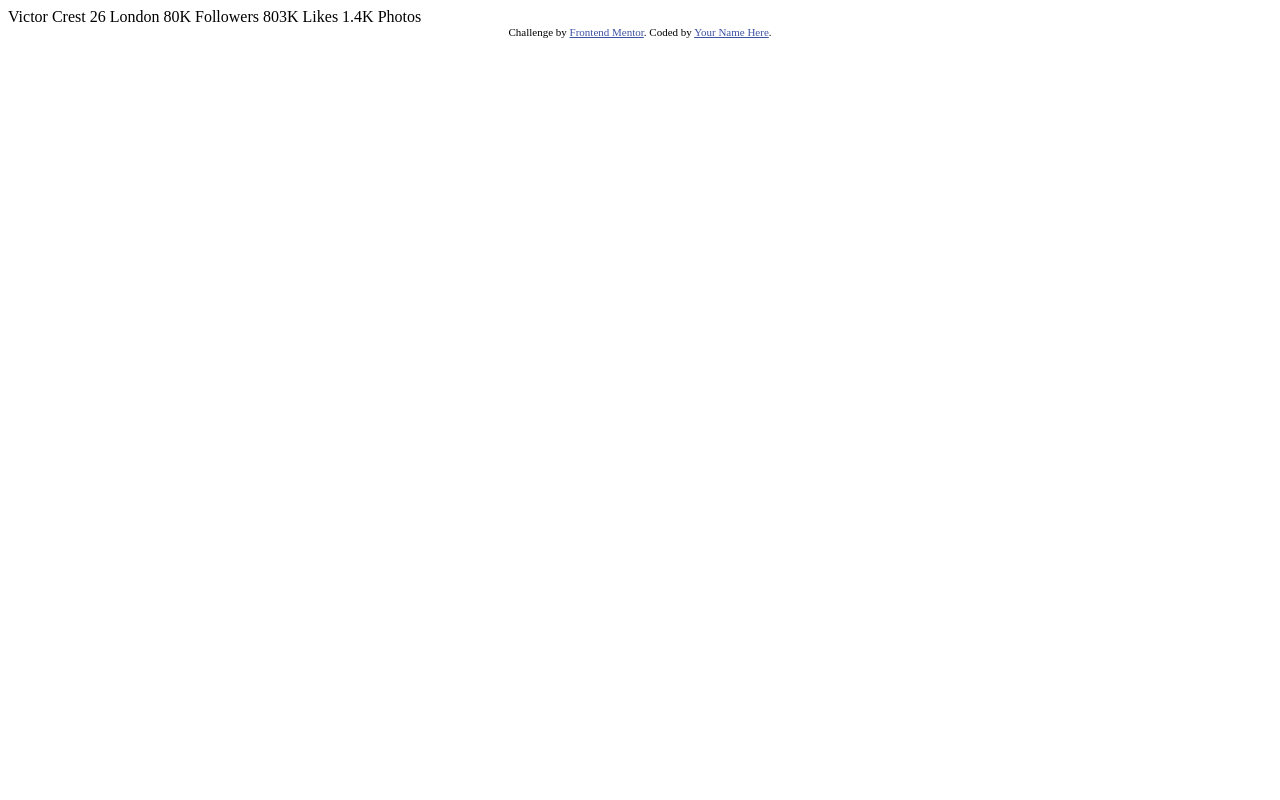
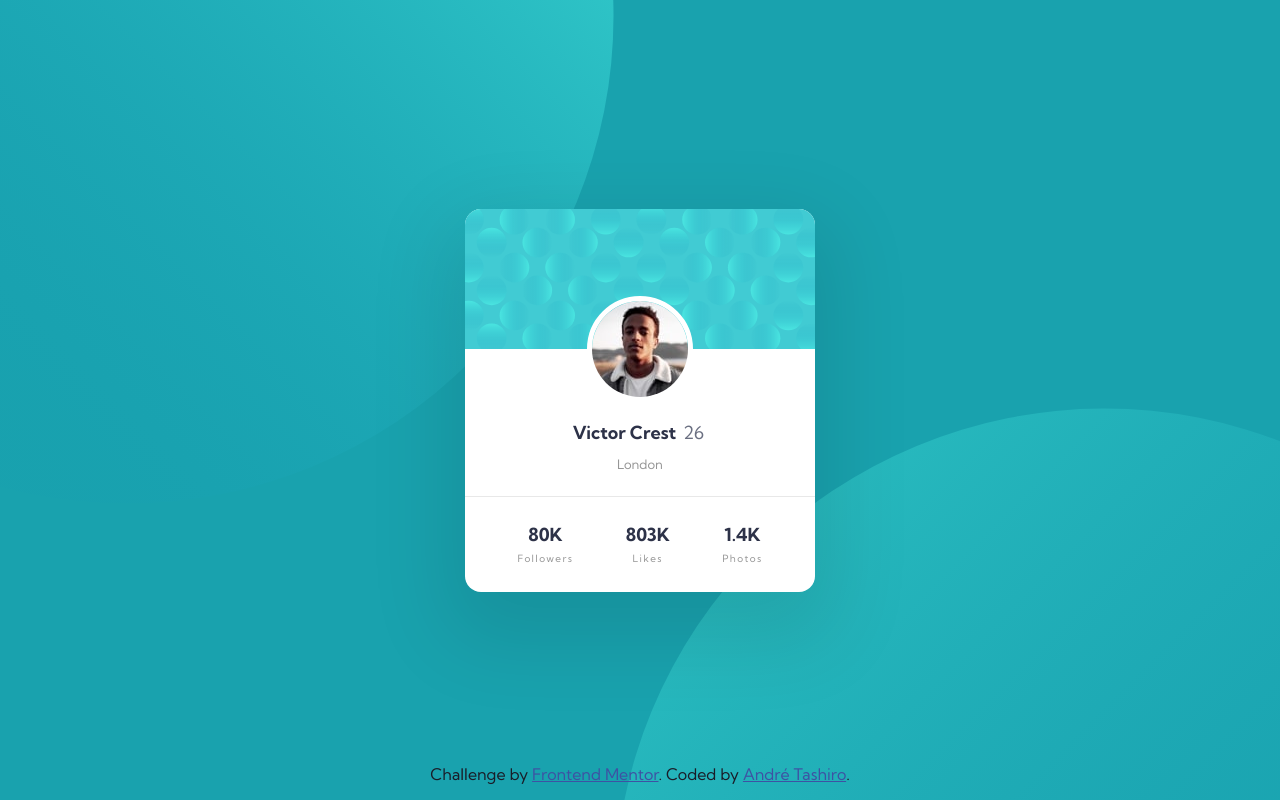
Before and after one commit to andreseichi/profile-card-component, a plain HTML site: page index.html in a window 1280 px wide. Drawn offline with Linux system fonts and the light colour scheme.

Commit message:
finished

```diff
--- a/index.html
+++ b/index.html
@@ -1,35 +1,60 @@
 <!DOCTYPE html>
 <html lang="en">
   <head>
-  <meta charset="UTF-8">
-  <meta name="viewport" content="width=device-width, initial-scale=1.0"> <!-- displays site properly based on user's device -->
+    <meta charset="UTF-8" />
+    <meta name="viewport" content="width=device-width, initial-scale=1.0" />
+    <!-- displays site properly based on user's device -->
 
-  <link rel="icon" type="image/png" sizes="32x32" href="./images/favicon-32x32.png">
+    <link
+      rel="icon"
+      type="image/png"
+      sizes="32x32"
+      href="./images/favicon-32x32.png"
+    />
+    <link rel="preconnect" href="https://fonts.gstatic.com" />
+    <link
+      href="https://fonts.googleapis.com/css2?family=Kumbh+Sans:wght@400;700&display=swap"
+      rel="stylesheet"
+    />
+    <link rel="stylesheet" href="./styles/style.css" />
 
     <title>Frontend Mentor | Profile card component</title>
-
-  <!-- Feel free to remove these styles or customise in your own stylesheet 👍 -->
-  <style>
-    .attribution { font-size: 11px; text-align: center; }
-    .attribution a { color: hsl(228, 45%, 44%); }
-  </style>
   </head>
   <body>
-  Victor Crest
-  26
-  London
+    <div class="card">
+      <div class="card-header">
+        <img src="./images/bg-pattern-card.svg" alt="" />
+      </div>
 
-  80K
-  Followers
+      <div class="profile">
+        <div class="profile-picture">
+          <img src="./images/image-victor.jpg" alt="" />
+        </div>
+        <h2>Victor Crest <span>26</span></h2>
+        <p>London</p>
+      </div>
 
-  803K
-  Likes
+      <div class="card-footer">
+        <div class="followers">
+          <h2>80K</h2>
+          <p>Followers</p>
+        </div>
+        <div class="likes">
+          <h2>803K</h2>
+          <p>Likes</p>
+        </div>
+        <div class="photos">
+          <h2>1.4K</h2>
+          <p>Photos</p>
+        </div>
+      </div>
+    </div>
 
-  1.4K
-  Photos
     <div class="attribution">
-    Challenge by <a href="https://www.frontendmentor.io?ref=challenge" target="_blank">Frontend Mentor</a>.
-    Coded by <a href="#">Your Name Here</a>.
+      Challenge by
+      <a href="https://www.frontendmentor.io?ref=challenge" target="_blank"
+        >Frontend Mentor</a
+      >. Coded by <a href="https://github.com/andreseichi">André Tashiro</a>.
     </div>
   </body>
 </html>
--- /dev/null
+++ b/styles/style.css
@@ -0,0 +1,142 @@
+* {
+  margin: 0;
+  padding: 0;
+  -webkit-box-sizing: border-box;
+          box-sizing: border-box;
+}
+
+img {
+  display: block;
+}
+
+body {
+  background: url("../images/bg-pattern-top.svg") right 52vw bottom 37vh no-repeat, url("../images/bg-pattern-bottom.svg") 48vw 51vh no-repeat, #19a2ae;
+  font-family: "Kumbh Sans", sans-serif;
+  min-height: 100vh;
+  margin: 0;
+  padding: 0;
+  -webkit-box-sizing: border-box;
+          box-sizing: border-box;
+  display: -webkit-box;
+  display: -ms-flexbox;
+  display: flex;
+  -webkit-box-orient: vertical;
+  -webkit-box-direction: normal;
+      -ms-flex-direction: column;
+          flex-direction: column;
+  -webkit-box-pack: center;
+      -ms-flex-pack: center;
+          justify-content: center;
+  -webkit-box-align: center;
+      -ms-flex-align: center;
+          align-items: center;
+}
+
+h2 {
+  color: #2d3248;
+  font-size: 18px;
+}
+
+p {
+  color: #969696;
+}
+
+.card {
+  background: white;
+  border-radius: 1rem;
+  overflow: hidden;
+  -webkit-box-shadow: 0px 30px 80px 20px rgba(0, 0, 0, 0.1);
+          box-shadow: 0px 30px 80px 20px rgba(0, 0, 0, 0.1);
+}
+
+.card-header {
+  width: 100%;
+}
+
+.profile {
+  display: -webkit-box;
+  display: -ms-flexbox;
+  display: flex;
+  -webkit-box-orient: vertical;
+  -webkit-box-direction: normal;
+      -ms-flex-direction: column;
+          flex-direction: column;
+  -webkit-box-align: center;
+      -ms-flex-align: center;
+          align-items: center;
+  position: relative;
+}
+
+.profile .profile-picture {
+  border-radius: 50%;
+  border: solid 5px white;
+  overflow: hidden;
+  position: absolute;
+  -webkit-transform: translateY(-50%);
+          transform: translateY(-50%);
+}
+
+.profile .profile-picture img {
+  width: 100%;
+  height: 100%;
+}
+
+.profile h2 {
+  margin-top: 4.5rem;
+}
+
+.profile p {
+  font-size: 13px;
+  margin: 12px 0 24px 0;
+}
+
+.profile span {
+  font-weight: 400;
+  color: #6a6f81;
+  padding: 3px;
+}
+
+.card-footer {
+  width: 100%;
+  height: 6rem;
+  display: -webkit-box;
+  display: -ms-flexbox;
+  display: flex;
+  -webkit-box-pack: space-evenly;
+      -ms-flex-pack: space-evenly;
+          justify-content: space-evenly;
+  -webkit-box-align: center;
+      -ms-flex-align: center;
+          align-items: center;
+  text-align: center;
+  border-top: 1px solid #e8e8e8;
+}
+
+.card-footer p {
+  font-size: 10px;
+  padding-top: 6px;
+  letter-spacing: 1.4px;
+}
+
+@media screen and (max-width: 375px) {
+  body {
+    background-position: right 50vw bottom 37vh, 28vw 50vh;
+  }
+  .attribution {
+    width: 80%;
+  }
+}
+
+.attribution {
+  position: absolute;
+  bottom: 0%;
+  padding: 1rem;
+  font-size: 1rem;
+  text-align: center;
+  color: #1a1c28;
+}
+
+.attribution a {
+  color: #3e52a3;
+}
+/*# sourceMappingURL=style.css.map */
```
Also changed, not shown: screenshots/desktop-version.png (added), screenshots/mobile-version.png (added), 1 other file. Lines whose indentation alone changed are shown as unchanged.
